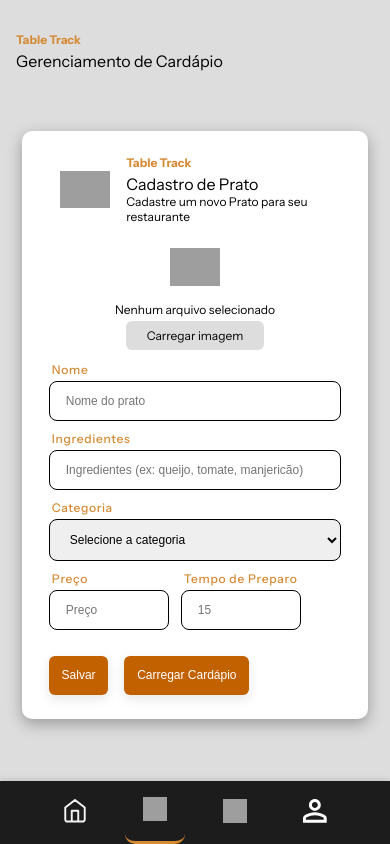
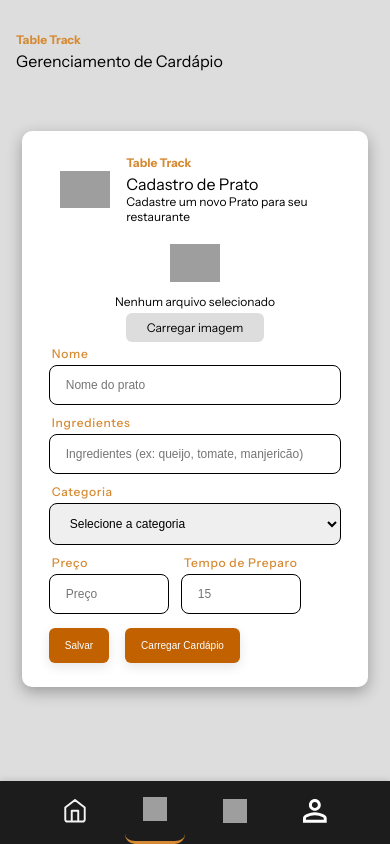
Before and after one commit to beatrizbramont/SistemaRestaurante, a Flask app: page /cardapiopg in a window 390 px wide. Run offline with Flask 3, Linux system fonts and the light colour scheme; data that the repository does not hold is empty; parts of the project's set-up code (start-up, migrations or seed data) failed here and were passed over; some web fonts are replaced; grey boxes are pictures that could not be loaded.

Commit message:
:art: style(refactor): Melhora responsividade da página de cardápio, trocando tamanho de padding/margin, gap e font size

```diff
--- a/static/css/cardapio.css
+++ b/static/css/cardapio.css
@@ -106,7 +106,7 @@ form.hidden {
 }
 
 form button {
-  padding: 0.8rem;
+  padding: 12px 16px;
   background-color: var(--laranja);
   color: var(--branco);
   border: none;
@@ -169,10 +169,10 @@ form button:hover {
   flex-wrap: wrap;
   gap: 16px;
   align-items: center;
-  margin-top: 1rem;
+  margin-top: .25rem;
 
   & button {
-    font-size: 12px;
+    font-size: 10px;
   }
 }
 
--- a/templates/cardapio.html
+++ b/templates/cardapio.html
@@ -174,7 +174,7 @@
                     </div>
                 </div>
 
-                <div class="upload-container" style="flex-direction: column-reverse; margin-bottom: 12px; gap: 4px;">
+                <div class="upload-container" style="flex-direction: column-reverse; margin-bottom: 4px; gap: 4px;">
 
                     <input type="file" id="imagem" name="imagem" accept="image/png, image/jpeg" hidden>
 
@@ -182,7 +182,7 @@
 
                     <span id="file-name">Nenhum arquivo selecionado</span>
 
-                    <img id="preview-img" src="../static/images/cardapio-upload-icon.svg" width="70px" style="margin-bottom: 12px; margin-top: 12px;">
+                    <img id="preview-img" src="../static/images/cardapio-upload-icon.svg" width="70px" style="margin-bottom: 8px; margin-top: 8px;">
                 </div>
 
             </form>
```
